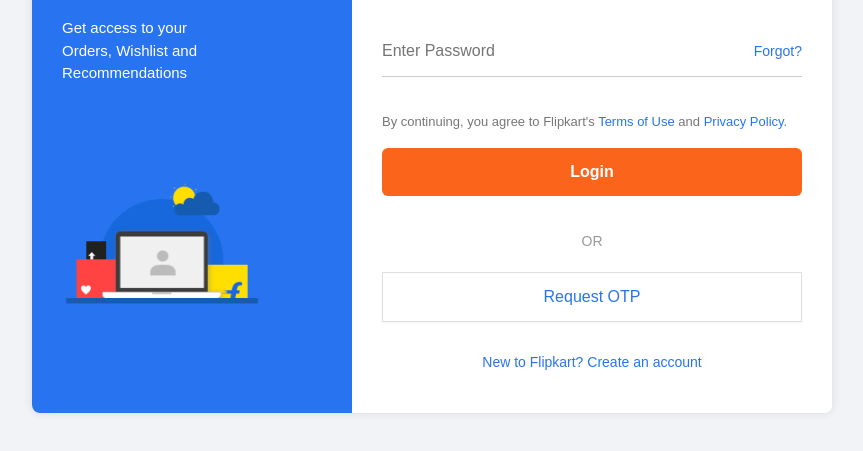
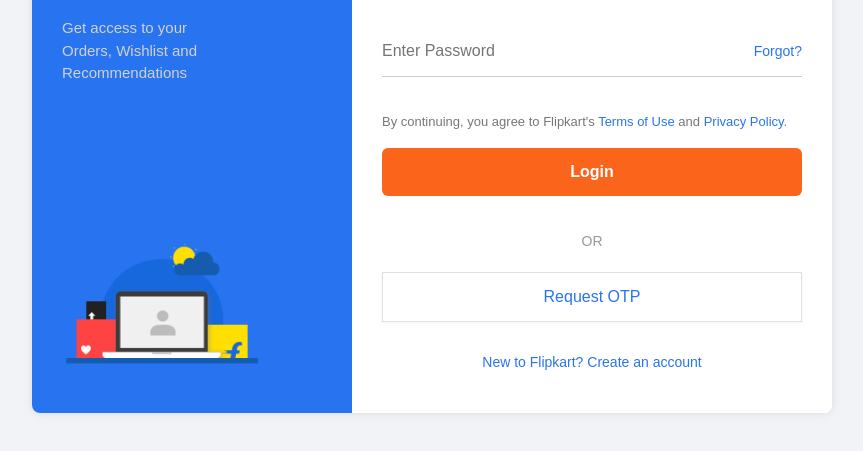
Before and after one commit to SudarshanBhosale18/Flipcart_login, a plain HTML site: page index.html in a window 1280 px wide. Shown: the part 145-596 px from the top of the page, without its empty margins (208-1071 px from the left). Drawn offline with nearby package versions, Linux system fonts and the light colour scheme.

Commit message:
Code Added

```diff
--- a/index.html
+++ b/index.html
@@ -36,11 +36,12 @@
     .login-left p {
       margin-top: 20px;
       font-size: 15px;
+      color: #d1d1d1;
     }
 
     .login-left img {
-      margin-top: 80px;
-      width: 100%;
+      margin-top: 140px;
+      width: 90%;
       max-width: 200px;
     }
 
```
Also changed, not shown: resources/code1.png (added), resources/code2.png (added), resources/code3.png (added), resources/logo.png (added), 1 other file.
